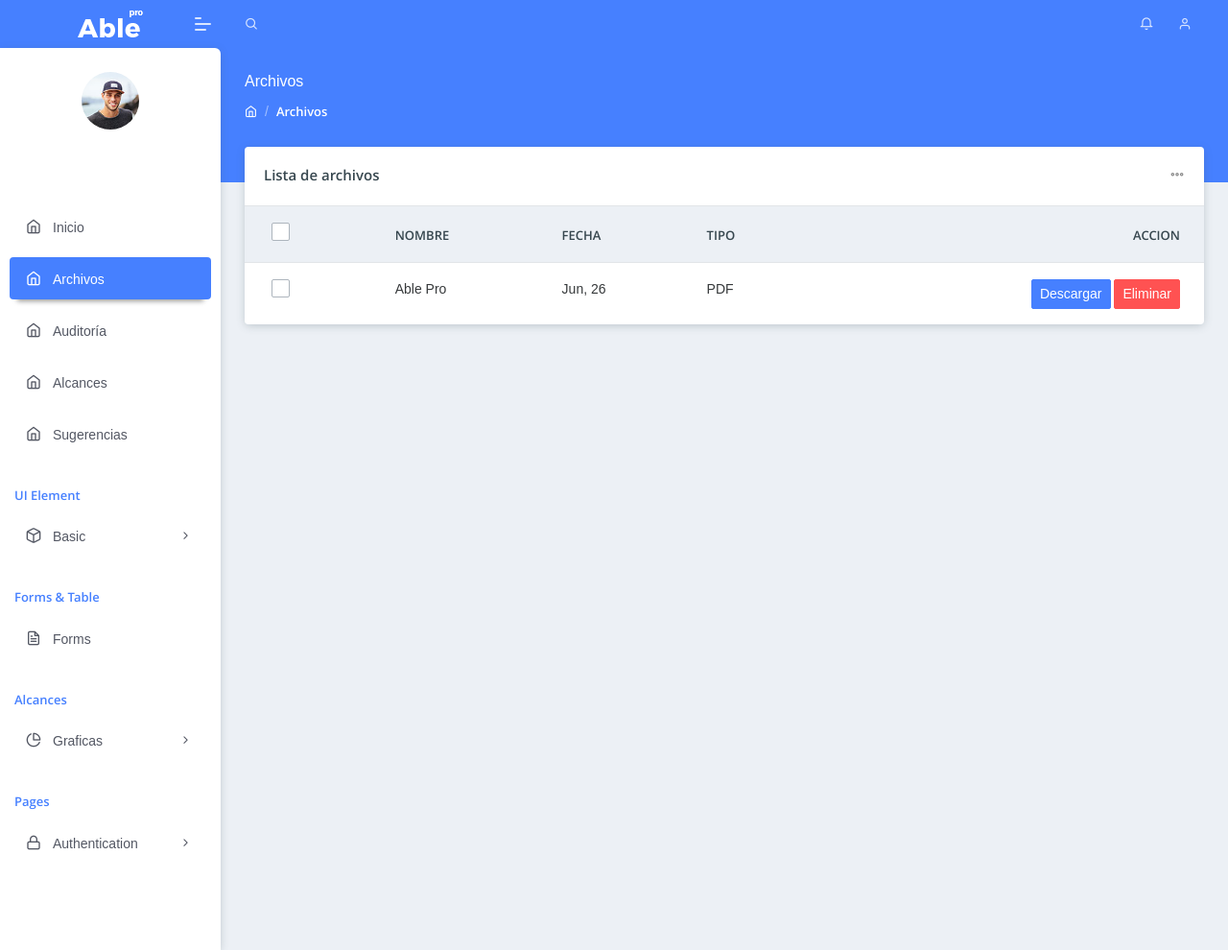
After one commit to EdgarCruz4/BibliotecaIxmi, a PHP site: page /archivos.php in a window 1280 px wide. The commit adds this page. Shown: the whole page at 96% size. Run offline with PHP 8.4, Linux system fonts and the light colour scheme; some libraries are stand-ins or nearby versions; some web fonts are replaced.

Commit message:
Fron-tend archivos.php y Menu

```diff
--- /dev/null
+++ b/archivos.php
@@ -0,0 +1,141 @@
+<!DOCTYPE html>
+<html lang="en">
+
+<head>
+    <title>Archivos</title>
+    <meta charset="utf-8">
+    <meta name="viewport" content="width=device-width, initial-scale=1.0, user-scalable=0, minimal-ui">
+    <meta http-equiv="X-UA-Compatible" content="IE=edge" />
+    <meta name="description" content="" />
+    <meta name="keywords" content="">
+    <meta name="author" content="Phoenixcoded" />
+    <!-- Favicon icon -->
+    <link rel="icon" href="assets/images/favicon.ico" type="image/x-icon">
+
+    <!-- vendor css -->
+    <link rel="stylesheet" href="assets/css/style.css">
+
+
+
+</head>
+<body class="">
+    <!-- Menu start -->
+	<?php
+        include_once 'menu.php';
+        $today = date('Y-m-d');
+        $time = date('h:i:s');
+	?>
+	<!-- Menu end -->
+
+    <!-- [ Main Content ] start -->
+    <div class="pcoded-main-container">
+        <div class="pcoded-content">
+            <!-- [ breadcrumb ] start -->
+            <div class="page-header">
+                <div class="page-block">
+                    <div class="row align-items-center">
+                        <div class="col-md-12">
+                            <div class="page-header-title">
+                                <h5 class="m-b-10">Archivos</h5>
+                            </div>
+                            <ul class="breadcrumb">
+                                <li class="breadcrumb-item"><a href="index.php"><i class="feather icon-home"></i></a></li>
+                                <li class="breadcrumb-item"><a href="#!">Archivos</a></li>
+                            </ul>
+                        </div>
+                    </div>
+                </div>
+            </div>
+            <!-- [ breadcrumb ] end -->
+            <!-- [ Main Content ] start -->
+            <div class="row">
+                <div class="col-lg-7 col-md-12">
+                    <!-- support-section start -->
+                    <div class="row">
+                    </div>
+                    <!-- support-section end -->
+                </div>
+                <div class="col-lg-5 col-md-12">
+                    <!-- page statustic card start -->
+                    <div class="row">
+                    </div>
+                    <!-- page statustic card end -->
+                </div>
+                <!-- prject ,team member start -->
+                <div class="col-xl-12 col-md-12">
+                    <div class="card table-card">
+                        <div class="card-header">
+                            <h5>Lista de archivos</h5>
+                            <div class="card-header-right">
+                                <div class="btn-group card-option">
+                                    <button type="button" class="btn dropdown-toggle" data-toggle="dropdown" aria-haspopup="true" aria-expanded="false">
+                                        <i class="feather icon-more-horizontal"></i>
+                                    </button>
+                                    <ul class="list-unstyled card-option dropdown-menu dropdown-menu-right">
+                                        <li class="dropdown-item full-card"><a href="#!"><span><i class="feather icon-maximize"></i> maximize</span><span style="display:none"><i class="feather icon-minimize"></i> Restore</span></a></li>
+                                        <li class="dropdown-item minimize-card"><a href="#!"><span><i class="feather icon-minus"></i> collapse</span><span style="display:none"><i class="feather icon-plus"></i> expand</span></a></li>
+                                        <li class="dropdown-item reload-card"><a href="#!"><i class="feather icon-refresh-cw"></i> reload</a></li>
+                                        <li class="dropdown-item close-card"><a href="#!"><i class="feather icon-trash"></i> remove</a></li>
+                                    </ul>
+                                </div>
+                            </div>
+                        </div>
+                        <div class="card-body p-0">
+                            <div class="table-responsive">
+                                <table class="table table-hover mb-0">
+                                    <thead>
+                                        <tr>
+                                            <th>
+                                                <div class="chk-option">
+                                                    <label class="check-task custom-control custom-checkbox d-flex justify-content-center done-task">
+                                                        <input type="checkbox" class="custom-control-input">
+                                                        <span class="custom-control-label"></span>
+                                                    </label>
+                                                </div>
+                                            </th>
+                                            <th>Nombre</th>
+                                            <th>Fecha</th>
+                                            <th>Tipo</th>
+                                            <th class="text-right">Accion</th>
+                                        </tr>
+                                    </thead>
+                                    <tbody>
+                                        <tr>
+                                            <td>
+                                                <div class="chk-option">
+                                                    <label class="check-task custom-control custom-checkbox d-flex justify-content-center done-task">
+                                                        <input type="checkbox" class="custom-control-input">
+                                                        <span class="custom-control-label"></span>
+                                                    </label>
+                                                </div>
+                                                <!-- <div class="d-inline-block align-middle">
+                                                    <img src="assets/images/user/avatar-4.jpg" alt="user image" class="img-radius wid-40 align-top m-r-15">
+                                                    <div class="d-inline-block">
+                                                        <h6>John Deo</h6>
+                                                        <p class="text-muted m-b-0">Graphics Designer</p>
+                                                    </div>
+                                                </div> -->
+                                            </td>
+                                            <td>Able Pro</td>
+                                            <td>Jun, 26</td>
+                                            <td>PDF</td>
+                                            <td class="text-right">
+                                            <button type="button" class="btn btn-primary btn-sm">Descargar</button>
+                                            <button type="button" class="btn btn-danger btn-sm">Eliminar</button>
+                                            </td>
+                                        </tr>
+                                    </tbody>
+                                </table>
+                            </div>
+                        </div>
+                    </div>
+                </div>
+            </div>
+            <!-- [ Main Content ] end -->
+        </div>
+    </div>
+    <!-- [ Main Content ] end -->
+
+</body>
+
+</html>
--- a/menu.php
+++ b/menu.php
@@ -47,10 +47,22 @@
 
 				<ul class="nav pcoded-inner-navbar ">
 					<li class="nav-item pcoded-menu-caption">
-					    <label>Navigation</label>
+					    <label></label>
 					</li>
 					<li class="nav-item">
-					    <a href="index.php" class="nav-link "><span class="pcoded-micon"><i class="feather icon-home"></i></span><span class="pcoded-mtext">Dashboard</span></a>
+					    <a href="index.php" class="nav-link "><span class="pcoded-micon"><i class="feather icon-home"></i></span><span class="pcoded-mtext">Inicio</span></a>
+					</li>
+					<li class="nav-item">
+					    <a href="archivos.php" class="nav-link "><span class="pcoded-micon"><i class="feather icon-home"></i></span><span class="pcoded-mtext">Archivos</span></a>
+					</li>
+					<li class="nav-item">
+					    <a href="auditoria.php" class="nav-link "><span class="pcoded-micon"><i class="feather icon-home"></i></span><span class="pcoded-mtext">Auditoría</span></a>
+					</li>
+					<li class="nav-item">
+					    <a href="alcances.php" class="nav-link "><span class="pcoded-micon"><i class="feather icon-home"></i></span><span class="pcoded-mtext">Alcances</span></a>
+					</li>
+					<li class="nav-item">
+					    <a href="sugerencias.php" class="nav-link "><span class="pcoded-micon"><i class="feather icon-home"></i></span><span class="pcoded-mtext">Sugerencias</span></a>
 					</li>
 					<li class="nav-item pcoded-menu-caption">
 					    <label>UI Element</label>
```
